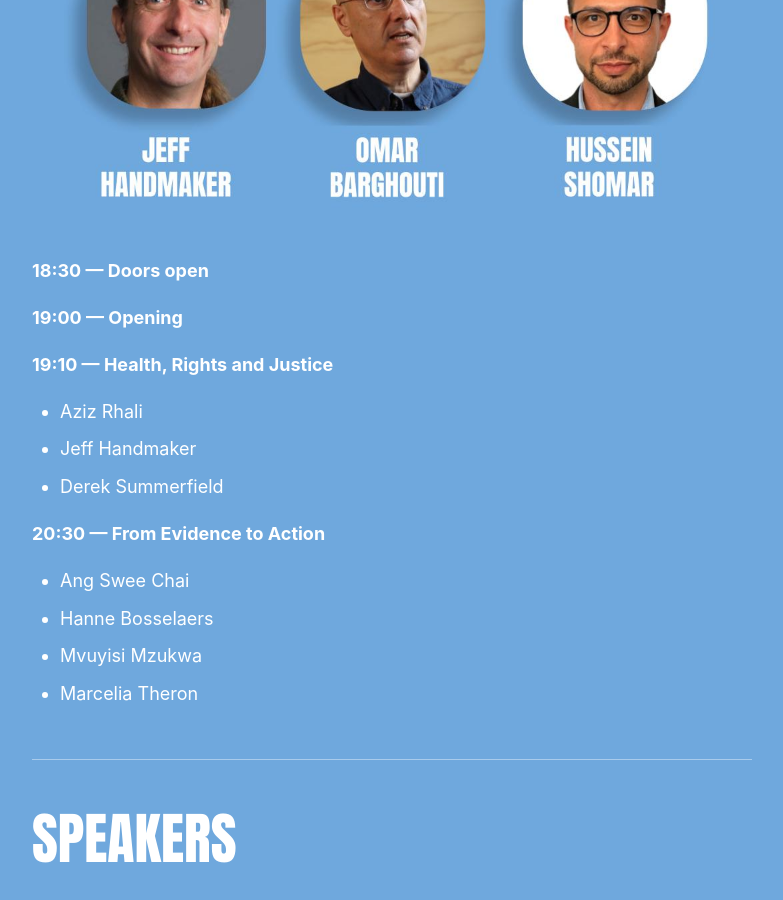
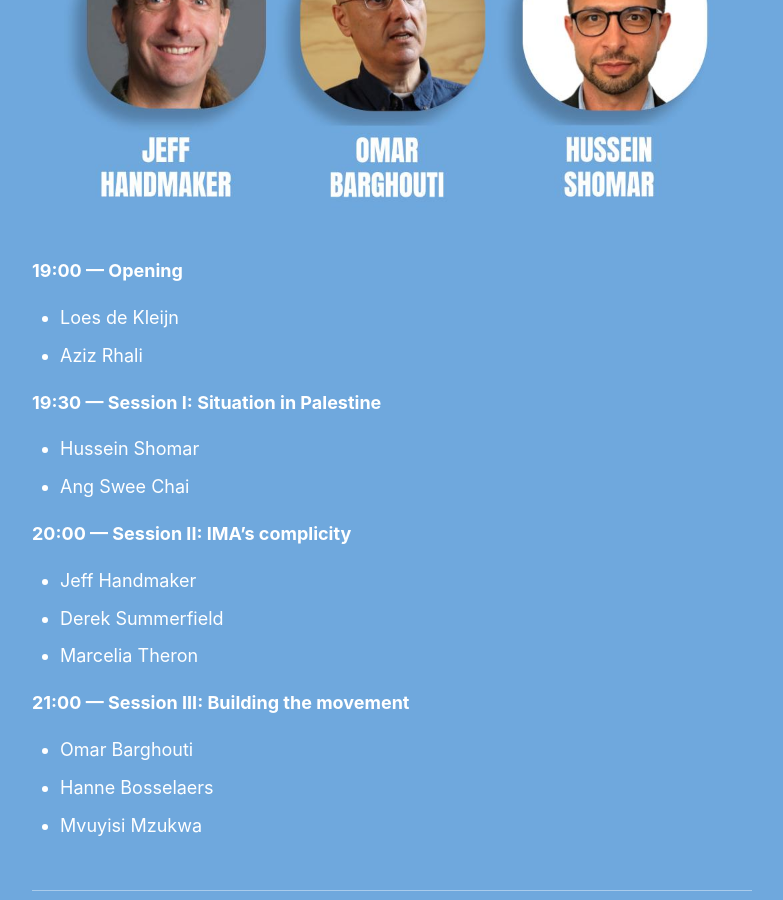
Before and after one commit to ldkrdm321/imaout, a Jekyll site: the page built from conf8oct.html, in a window 1280 px wide and 900 px high, scrolled down 2282 px. Shown: the whole window, without its empty margins (188-971 px from the left). Built offline with Jekyll 4.4.1, drawn with Linux system fonts in a browser that asks for light colours.

Commit message:
program updated 8oct

```diff
--- a/conf8oct.html
+++ b/conf8oct.html
@@ -57,35 +57,45 @@ translation_key: conf8oct
         alt="IMA OUT – October 8 fringe conference in Rotterdam"
     >
 
-
-<p>
-    <strong>18:30 — Doors open</strong>
-</p>
-
 <p>
     <strong>19:00 — Opening</strong>
 </p>
 
+<ul>
+    <li>Loes de Kleijn</li>
+    <li>Aziz Rhali</li>
+</ul>
+
 <p>
-    <strong>19:10 — Health, Rights and Justice</strong>
+    <strong>19:30 — Session I: Situation in Palestine</strong>
 </p>
 
 <ul>
-    <li>Aziz Rhali</li>
-    <li>Jeff Handmaker</li>
-    <li>Derek Summerfield</li>
+    <li>Hussein Shomar</li>
+    <li>Ang Swee Chai</li>
 </ul>
 
 <p>
-    <strong>20:30 — From Evidence to Action</strong>
+    <strong>20:00 — Session II: IMA’s complicity</strong>
 </p>
 
 <ul>
-    <li>Ang Swee Chai</li>
+    <li>Jeff Handmaker</li>
+    <li>Derek Summerfield</li>
+    <li>Marcelia Theron</li>
+</ul>
+
+<p>
+    <strong>21:00 — Session III: Building the movement</strong>
+</p>
+
+<ul>
+    <li>Omar Barghouti</li>
     <li>Hanne Bosselaers</li>
     <li>Mvuyisi Mzukwa</li>
-    <li>Marcelia Theron</li>
 </ul>
+
+
 <hr>
 
     <h1>SPEAKERS</h1>
```
